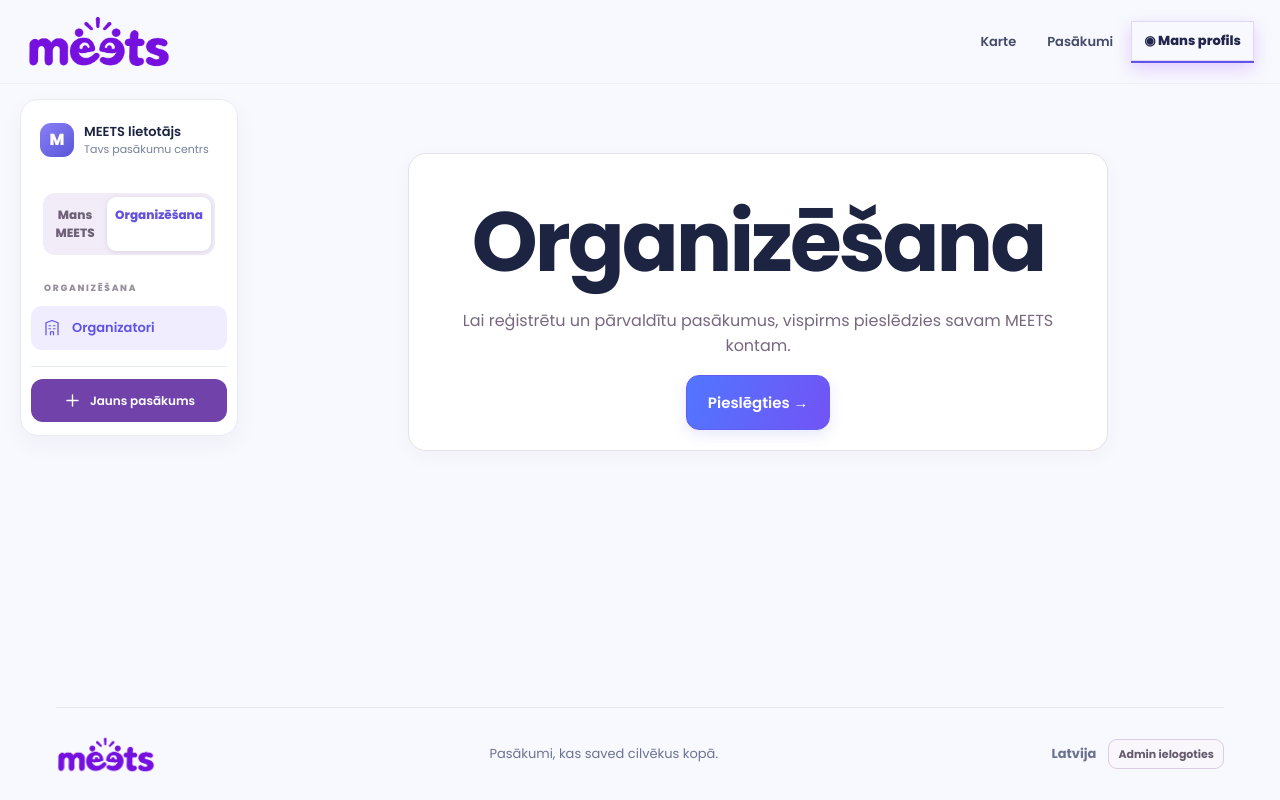
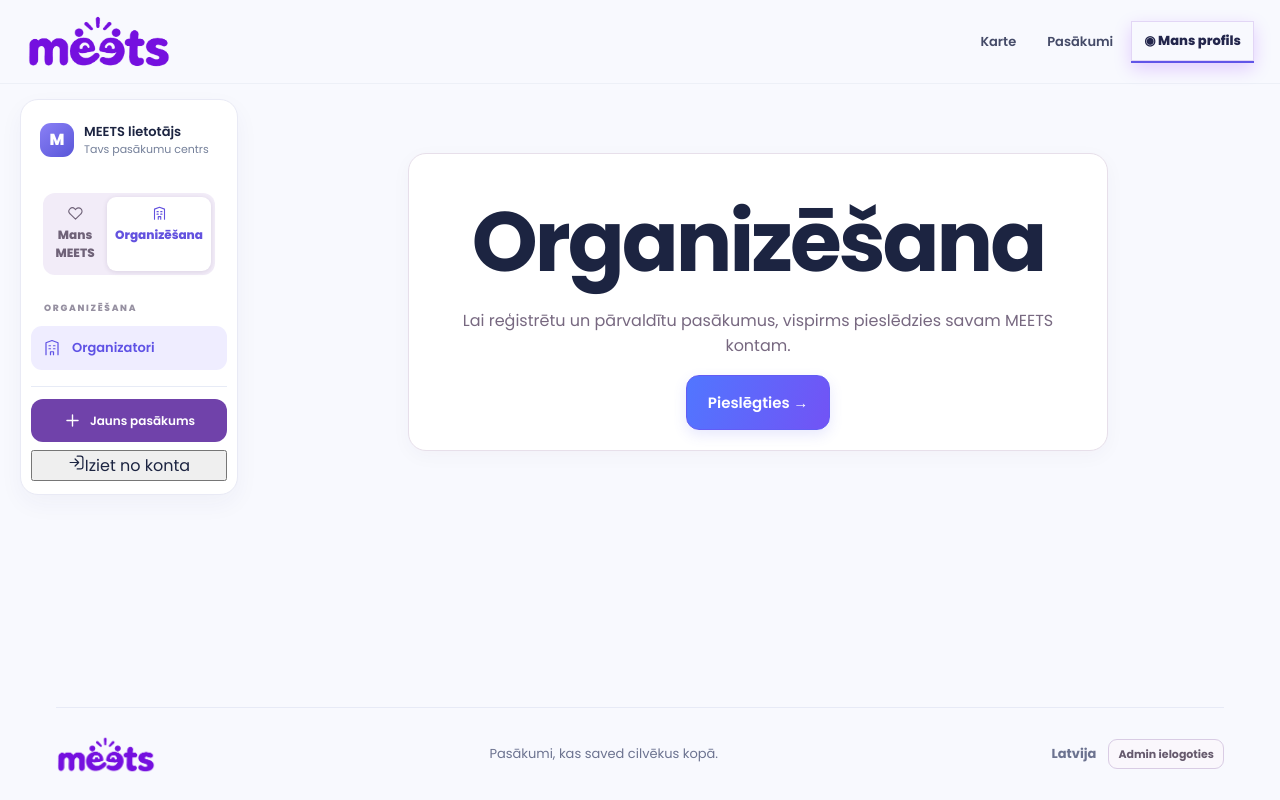
Before and after one commit to girtspolis1-sudo/meets-2, a Next.js app: page /organizators in a window 1280 px wide. Built offline with nearby package versions, Linux system fonts and the light colour scheme.

Commit message:
Move sign-out into account sidebar and refine account mode switch

```diff
--- a/app/components/profile-shell.jsx
+++ b/app/components/profile-shell.jsx
@@ -41,6 +41,7 @@ const INITIALS=(name='')=>String(name).trim().slice(0,1).toLocaleUpperCase('lv')
 function Inner({children,session,displayName='',avatarUrl='',subtitle='',activeOrganization=null,mode=''}) {
  const pathname=usePathname(),params=useSearchParams();
  const [identity,setIdentity]=useState(session||null);
+ const [loggingOut,setLoggingOut]=useState(false);
  useEffect(()=>{
   function read(){try{setIdentity(JSON.parse(localStorage.getItem('meets_user_session_v1')||'null'));}catch{setIdentity(null);}}
   read();
@@ -49,6 +50,13 @@ function Inner({children,session,displayName='',avatarUrl='',subtitle='',activeO
  },[]);
  useEffect(()=>{if(session?.access_token)setIdentity(session);},[session]);
 
+ async function logout(){
+  if(loggingOut)return;
+  setLoggingOut(true);
+  const current=identity;
+  try{if(current?.access_token)await fetch('/api/account',{method:'POST',headers:{'Content-Type':'application/json'},body:JSON.stringify({action:'logout',token:current.access_token}),cache:'no-store'});}catch{}
+  finally{localStorage.removeItem('meets_user_session_v1');localStorage.removeItem('meets_favorites_v1');localStorage.removeItem('meets_favorites_owner_v1');window.dispatchEvent(new Event('meets-user-changed'));window.dispatchEvent(new Event('meets-favorites-changed'));window.location.assign('/profils');}
+ }
  const email=identity?.user?.email||'';
  const title=displayName||email?.split('@')[0]||'MEETS lietotājs';
  const organizerMode=mode==='organizer'||pathname==='/organizators'||pathname.startsWith('/registre-pasakumu')||pathname==='/registre-vietu';
@@ -74,8 +82,8 @@ function Inner({children,session,displayName='',avatarUrl='',subtitle='',activeO
    </div>
 
    <div className="meets-profile-mode-switch" role="group" aria-label="Profila režīms">
-    <Link href="/profils" aria-current={!organizerMode?'page':undefined} className={!organizerMode?'active':''}>Mans MEETS</Link>
-    <Link href={orgId?'/organizators?org='+encodeURIComponent(orgId):'/organizators'} aria-current={organizerMode?'page':undefined} className={organizerMode?'active':''}>Organizēšana</Link>
+    <Link href="/profils" aria-current={!organizerMode?'page':undefined} className={!organizerMode?'active':''}><ProfileIcon name="heart" size={15}/> <span>Mans MEETS</span></Link>
+    <Link href={orgId?'/organizators?org='+encodeURIComponent(orgId):'/organizators'} aria-current={organizerMode?'page':undefined} className={organizerMode?'active':''}><ProfileIcon name="building" size={15}/> <span>Organizēšana</span></Link>
    </div>
 
    {!organizerMode?<nav className="meets-profile-nav" aria-label="Mans MEETS">
@@ -102,6 +110,7 @@ function Inner({children,session,displayName='',avatarUrl='',subtitle='',activeO
     {organizerMode?<Link className="meets-profile-aside-action" href={eventHref}><ProfileIcon name="plus"/> Jauns pasākums</Link>:
      <Link className="meets-profile-aside-action" href="/karte"><ProfileIcon name="map"/> Atrast pasākumu</Link>}
 
+    <button type="button" className="meets-profile-logout" disabled={loggingOut} onClick={logout}><ProfileIcon name="logout" size={17}/>{loggingOut?"Iziet…":"Iziet no konta"}</button>
    </div>
   </aside>
 
```
